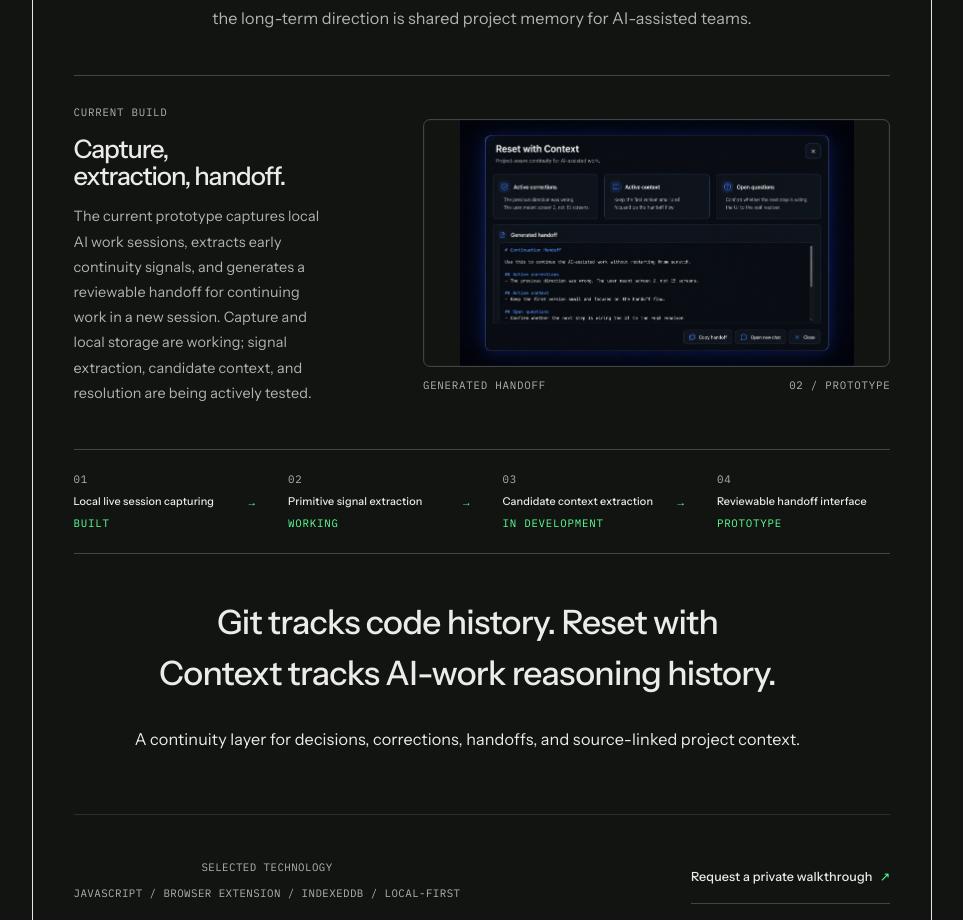
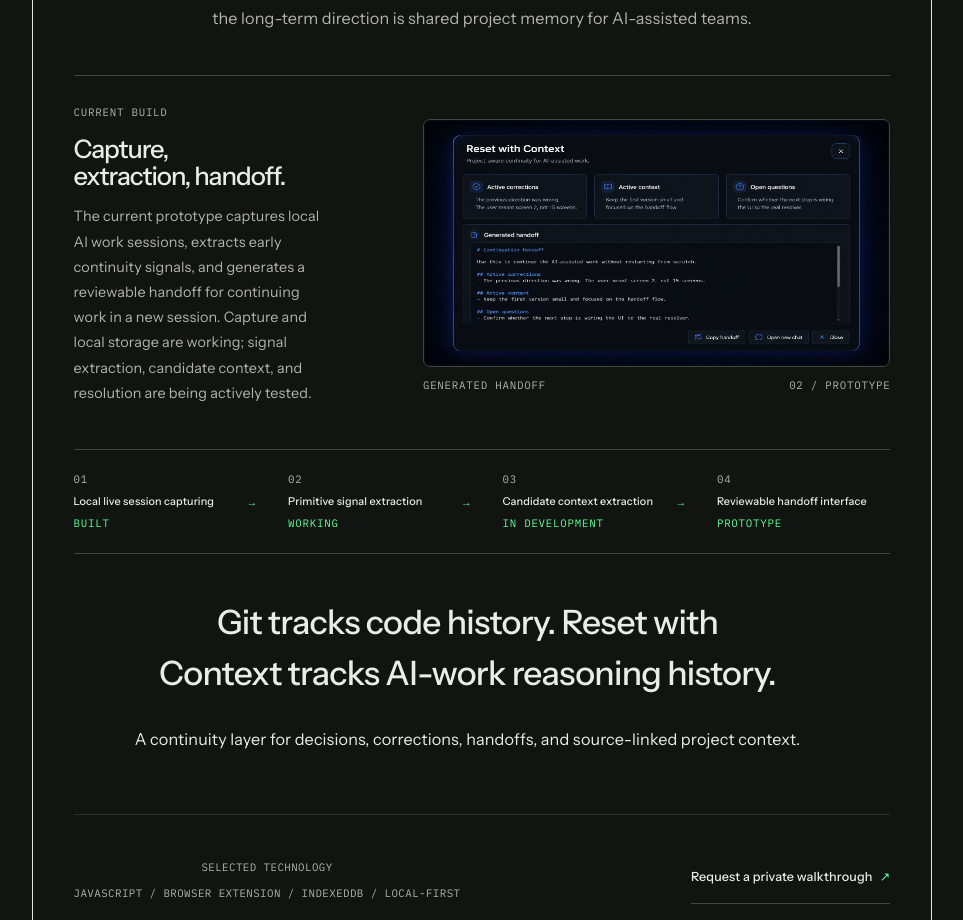
Before and after one commit to DarinHajou/darin-portfolio, a React (Vite) app: page /projects/reset-with-context in a window 1280 px wide. Shown: the part 1020-1940 px from the top of the page, without its empty margins (158-1121 px from the left). Built offline with nearby package versions, Linux system fonts and the light colour scheme.

Commit message:
Give craving label accent color

```diff
--- a/src/projects/ResetWithContext/ResetWithContext.module.css
+++ b/src/projects/ResetWithContext/ResetWithContext.module.css
@@ -206,9 +206,11 @@
   max-width: 58ch;
   /* text-wrap: balance; */
 }
-
+.cravingLabel {
+  color: var(--color-accent);
+}
 .secondaryImage {
-  object-fit: contain;
+  object-fit: fill;
   object-position: center;
 }
 
```
